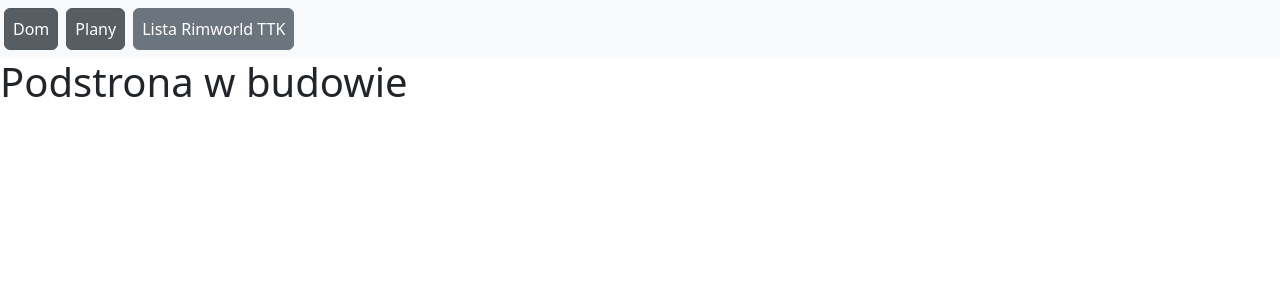
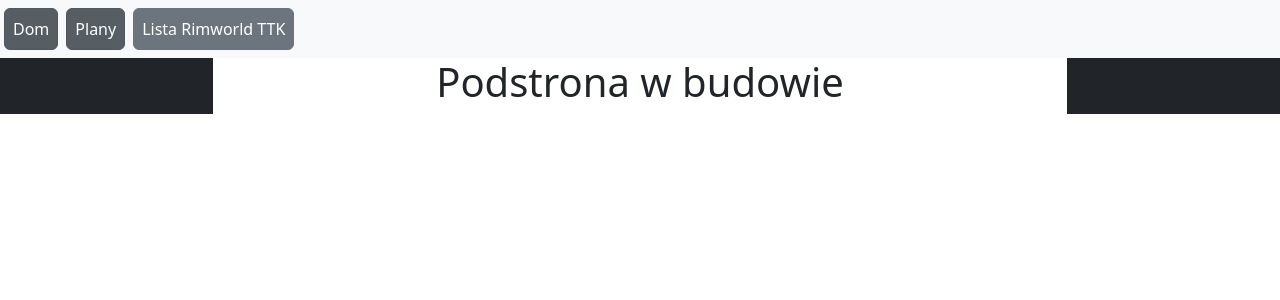
Before and after one commit to Ksyl0/ksylthingsweb, an Angular app: page /plany in a window 1280 px wide. Shown: the top 300 px of the page. Built offline with nearby package versions, Linux system fonts and the light colour scheme.

Commit message:
Lekkie zmiany stylowe, i zabawa w siatke bootstrapa

```diff
--- a/src/app/app.component.html
+++ b/src/app/app.component.html
@@ -1,5 +1,5 @@
-<div class="w-100 h-100">
-    <nav class="navbar navbar-expand-lg navbar-light bg-light col sticky-top justify-content-start">
+<div>
+    <nav class="navbar navbar-expand-lg navbar-light bg-light col sticky-top justify-content-start align-items-center">
         <a class="mx-1 px-2 btn btn-secondary navbar" routerLink="" routerLinkActive="active">Dom</a>
         <a class="mx-1 px-2 btn btn-secondary navbar" routerLink="plany" routerLinkActive="active">Plany</a>
         <a class="mx-1 px-2 btn btn-secondary navbar" href="https://lista.ksylthings.dev">Lista Rimworld TTK</a>
--- a/src/app/plany/plany.component.html
+++ b/src/app/plany/plany.component.html
@@ -1 +1,13 @@
-<h1>Podstrona w budowie</h1>
+<div class="container-flex">
+    <div class="row g-0 justify-content-center">
+        <div class="col-2 bg-dark">
+
+        </div>
+        <div class="col-8 d-flex align-items-center justify-content-center">
+            <h1>Podstrona w budowie</h1>
+        </div>
+        <div class="col-2 bg-dark">
+
+        </div>
+    </div>
+</div>
--- a/src/index.html
+++ b/src/index.html
@@ -1,5 +1,5 @@
 <!doctype html>
-<html lang="en">
+<html lang="pl">
 <head>
   <meta charset="utf-8">
   <title>Ksylowa Witrynka Testowa</title>
@@ -8,7 +8,7 @@
   <meta name="description" content="Strona do testowania początkującego programisty czy cuś">
   <link rel="icon" type="image/x-icon" href="favicon.ico">
 </head>
-<body class="w-100">
-  <app-root class="w-100"></app-root>
+<body>
+  <app-root></app-root>
 </body>
 </html>
--- a/src/styles.css
+++ b/src/styles.css
@@ -1,2 +1,11 @@
 /* You can add global styles to this file, and also import other style files */
 @import '~bootstrap/dist/css/bootstrap.css';
+* {
+    box-sizing: border-box;
+    /* outline: 2px solid pink */
+}
+html,body{
+    min-height: 100vh;
+    padding:0;
+    margin:0;
+}
```
